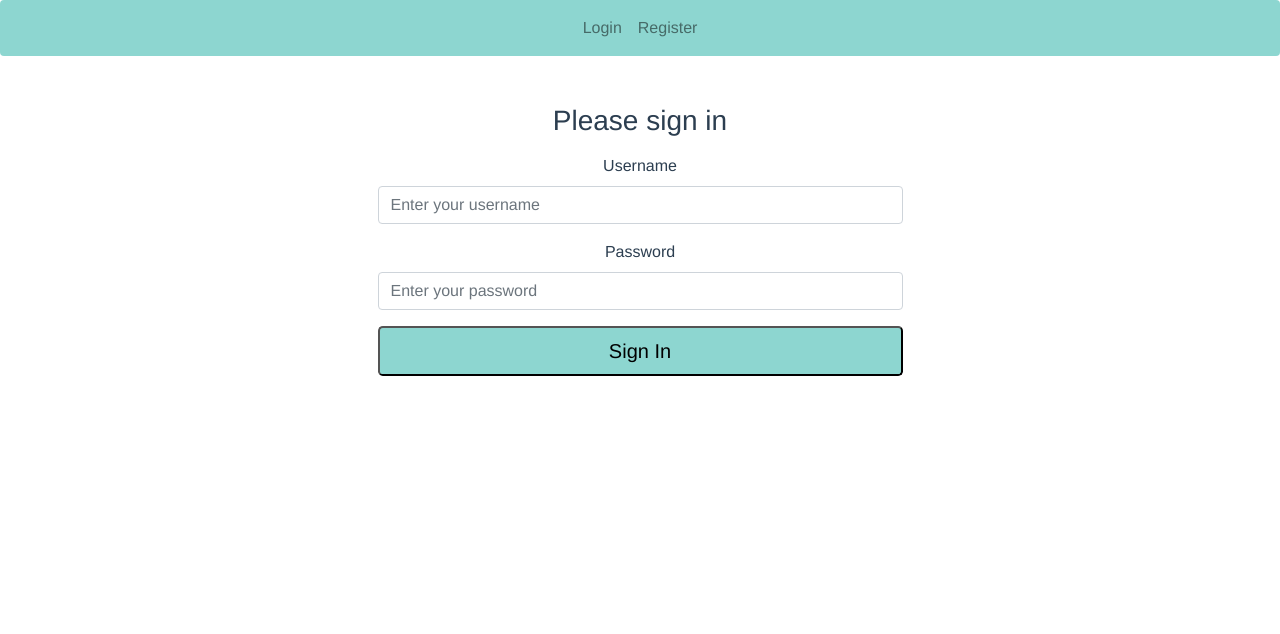
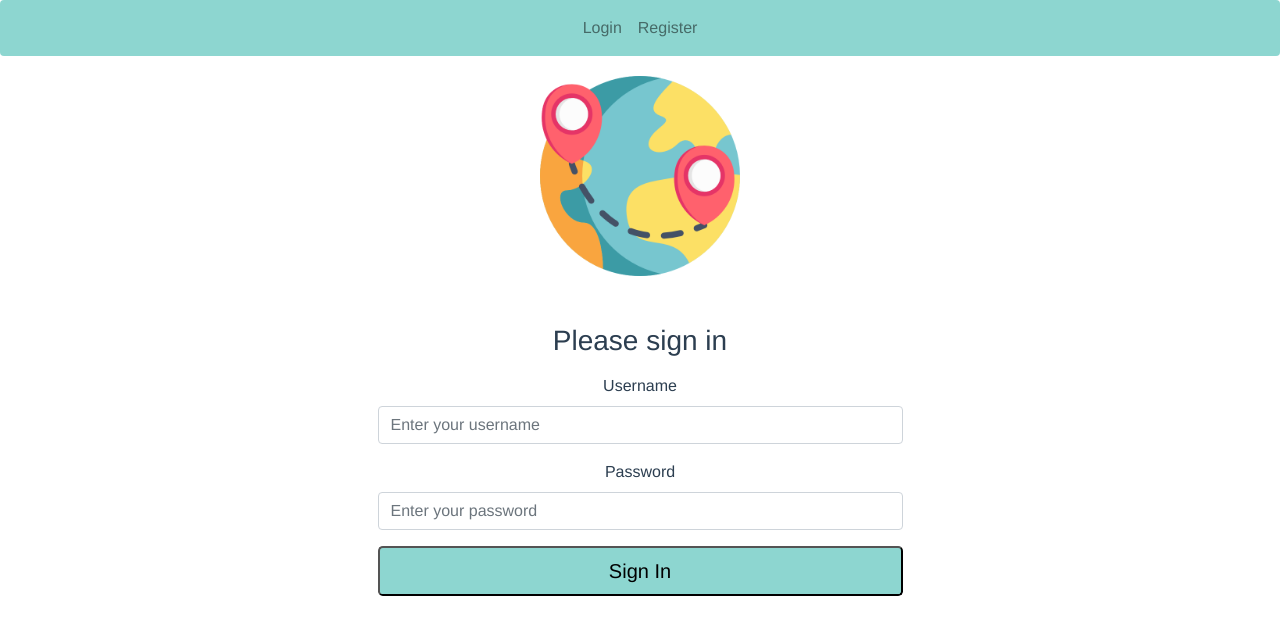
Before and after one commit to ziolkowska-ag/MEVN-client, a Vue app: page /login in a window 1280 px wide. Shown: the top 634 px of the page. Built offline with nearby package versions, Linux system fonts and the light colour scheme.

Commit message:
Added an icon for login and register page, and favicon.

```diff
--- a/public/index.html
+++ b/public/index.html
@@ -4,7 +4,8 @@
     <meta charset="utf-8">
     <meta http-equiv="X-UA-Compatible" content="IE=edge">
     <meta name="viewport" content="width=device-width,initial-scale=1.0">
-    <title>client</title>
+    <link rel="shortcut icon" type="image/png" href="assets/favicon.png"/>
+    <title>Travel journal</title>
   </head>
   <body>
     <noscript>
--- a/src/components/login.vue
+++ b/src/components/login.vue
@@ -1,5 +1,6 @@
 <template>
     <div class="container">
+        <img class="icon" src="../../public/assets/favicon.png" alt="Globe traveller" height="200" width="200">
         <div class="col-md-6 mt-5 mx-auto">
             <form v-on:submit.prevent="login">
                 <h1 class="h3 mb-3 font-weight-normal">Please sign in</h1>
@@ -74,4 +75,8 @@
     button {
         background-color: #8dd6d0;
     }
+
+    .icon {
+        margin-top: 20px;
+    }
 </style>
--- a/src/components/register.vue
+++ b/src/components/register.vue
@@ -1,5 +1,6 @@
 <template>
     <div class="container">
+        <img class="icon" src="../../public/assets/favicon.png" alt="Globe traveller" height="200" width="200">
         <div class="col-md-6 mt-5 mx-auto">
             <form v-on:submit.prevent="register">
                 <h1 class="h3 mb-3 font-weight-normal">Register</h1>
@@ -51,4 +52,8 @@
     button {
         background-color: #8dd6d0;
     }
+
+    .icon {
+        margin-top: 20px;
+    }
 </style>
```
Also changed, not shown: public/assets/favicon.png (added), todo.txt.
